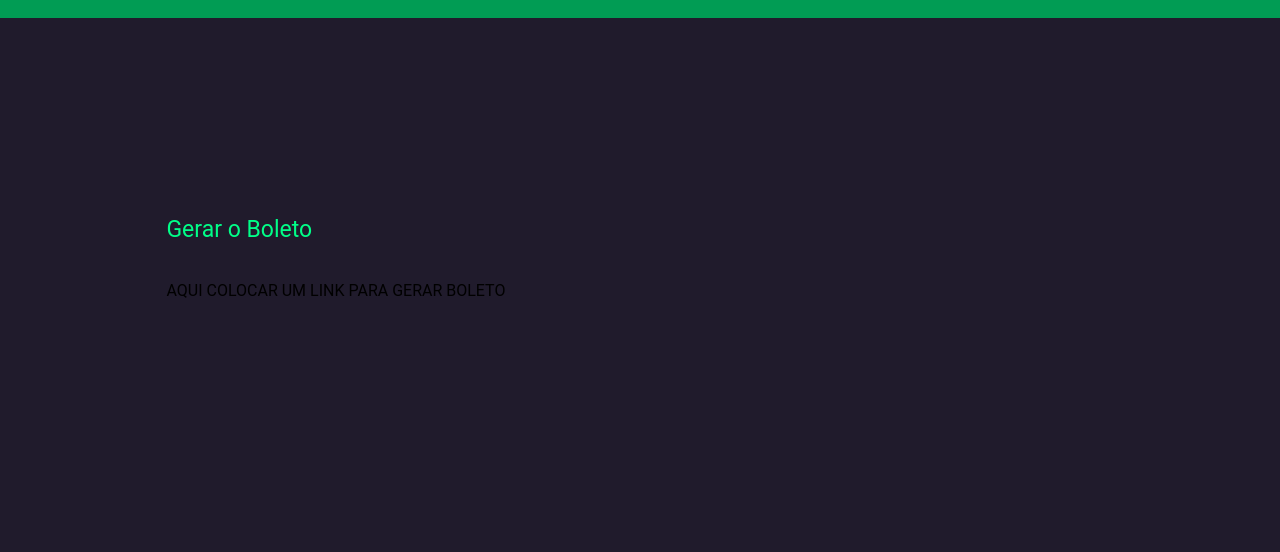
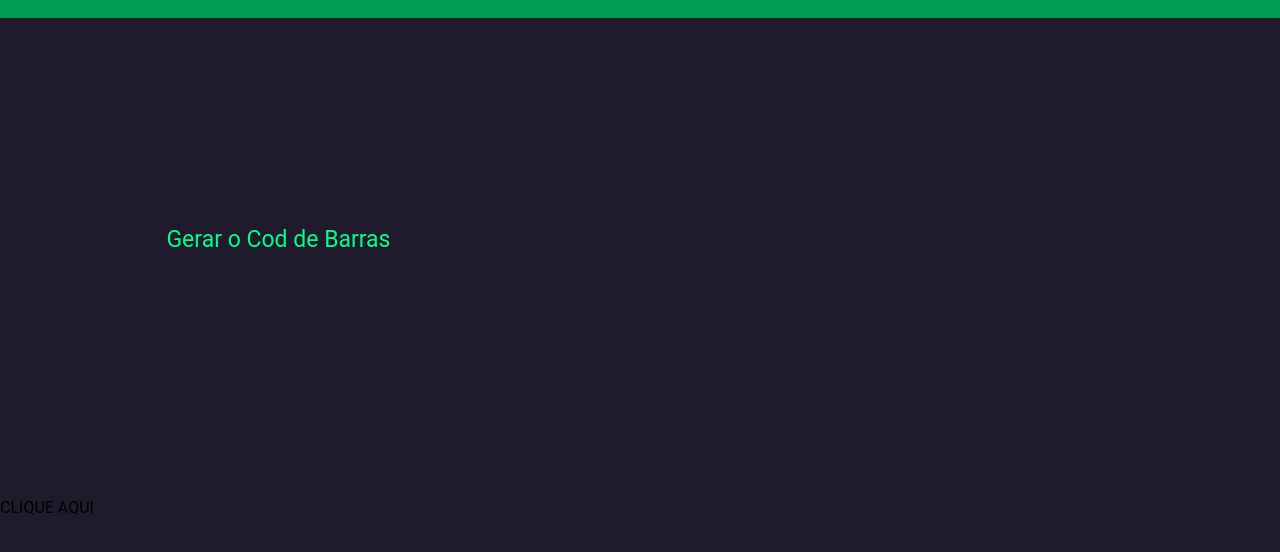
Before and after one commit to fabiokoto/escola, a plain HTML site: page usuario/financeiro.html in a window 1280 px wide. Shown: the part 62-614 px from the top of the page. Drawn offline with Linux system fonts and the light colour scheme.

Commit message:
atualizando projeto

```diff
--- /dev/null
+++ b/js/usuario/financeiro.js
@@ -0,0 +1,12 @@
+function imagem(){
+    var img = document.getElementById("img")
+    var imagem = document.getElementById("imagem")
+    if(img.style.display == "none") { //verifica se a imagem está sendo exibida, se não estiver vai executar os comandos abaixo e se tiver vai executar o else
+      img.style.display="block" //exibe a imagem
+      imagem.innerHTML = "CLIQUE DE NOVO" //altera o texto
+    }
+    else { //se a imagem estiver sendo exibida vai executar os comandos abaixo
+      img.style.display="none"; //oculta a imagem
+      imagem.innerHTML = "CLIQUE AQUI" //altera o texto
+    }
+}
--- a/usuario/financeiro.html
+++ b/usuario/financeiro.html
@@ -19,12 +19,19 @@
         </ul>
       </nav>
         <div class="alunoindex">
-            <p>Gerar o Boleto</p><br><br>
-
-            AQUI COLOCAR UM LINK PARA GERAR BOLETO
-
+            <p>Gerar o Cod de Barras</p><br><br>
         </div>
 
+        <div class="div1">
+          <ul>
+            <li id="imagem" onclick="imagem()" style="cursor:pointer">CLIQUE AQUI</li>
+          </ul>
+          </div>
+          <div class="div2">
+          <img src="/img/barcode.png" style="display:none;" id="img" height="25%" width="25%"/>
+          </div>
+
+          <script src="/js/usuario/financeiro.js"></script>
 
 </body>
 </html>
```
Also changed, not shown: img/barcode.png (added).
